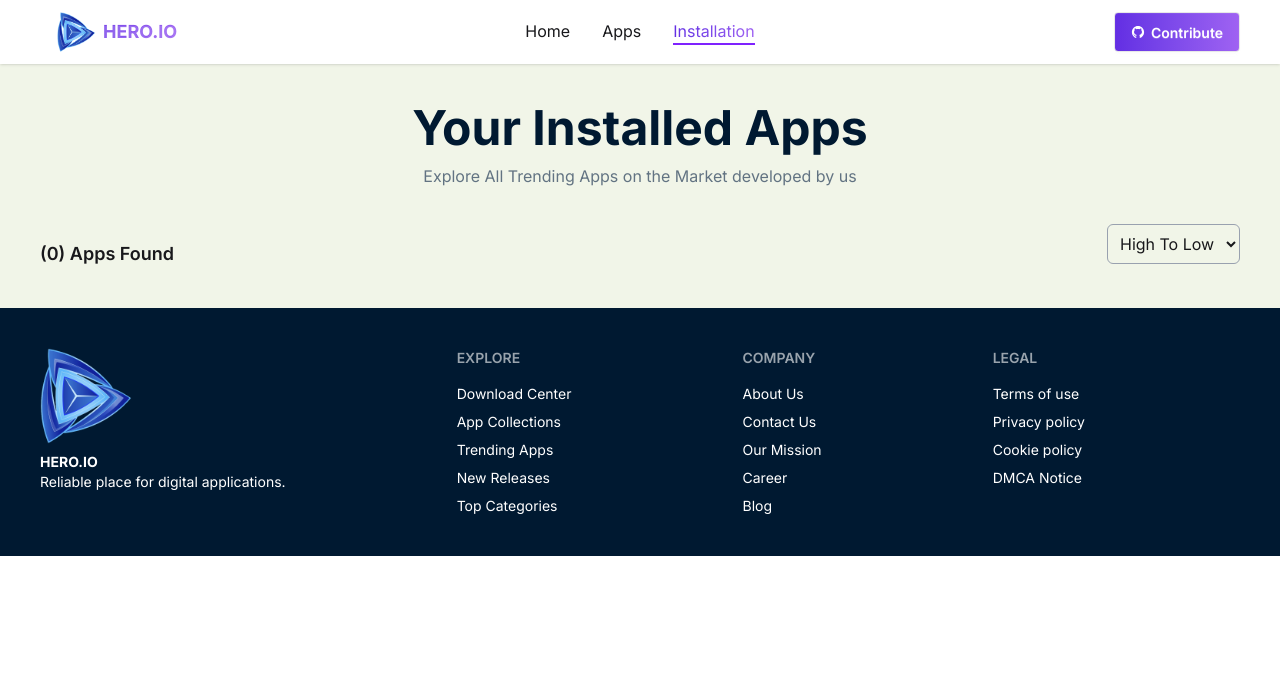
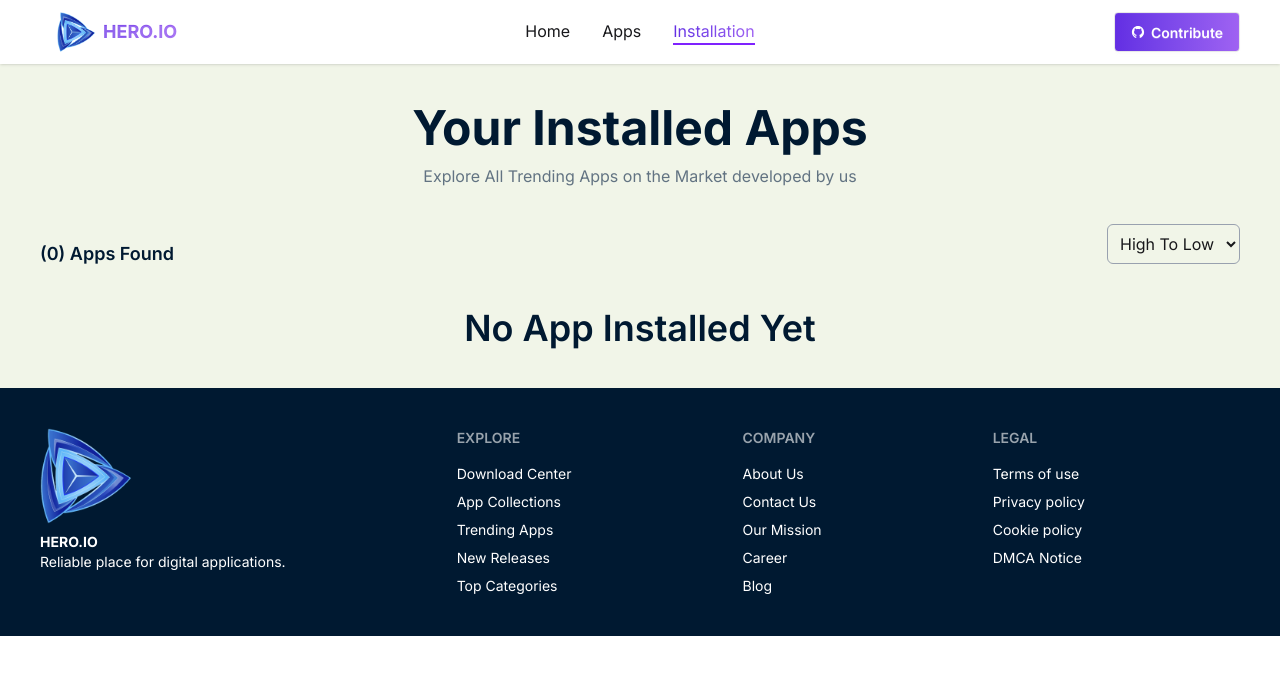
Before and after one commit to Ibne-Shahid/b12-a08-hero-apps, a React (Vite) app: page /installedApps in a window 1280 px wide. Shown: the top 674 px of the page. Built offline with nearby package versions, Linux system fonts and the light colour scheme.

Commit message:
installation page modified

```diff
--- a/src/pages/InstalledApps.jsx
+++ b/src/pages/InstalledApps.jsx
@@ -45,14 +45,14 @@ const InstalledApps = () => {
       <h1 className='text-[#001931] font-bold text-4xl lg:text-5xl text-center'>Your Installed Apps</h1>
       <p className='text-[#627382] text-center mt-3 text-sm md:text-base'>Explore All Trending Apps on the Market developed by us</p>
       <div className='flex justify-between items-center mt-8'>
-        <p className='mt-5 text-lg font-semibold'>({installedAppsData.length}) Apps Found</p>
+        <p className='text-[#001931] mt-5 text-lg font-semibold'>({installedAppsData.length}) Apps Found</p>
         <select value={sortOrder} onChange={e => setSortOrder(e.target.value)} className='border border-gray-400 p-2 rounded-md'>
           <option value='High'>High To Low</option>
           <option value='Low'>Low To High</option>
         </select>
       </div>
 
-      {loading ? <Loader></Loader> : error ? <AppError></AppError> : installedAppsData.map(app => <InsApps key={app?.id} app={app} handleUnInstall={handleUnInstall}></InsApps>)}
+      {loading ? <Loader></Loader> : error ? <AppError></AppError> : installedAppsData.length<=0? <p className='text-[#001931] text-center mt-10 text-2xl md:text-4xl font-semibold'>No App Installed Yet</p> : installedAppsData.map(app => <InsApps key={app?.id} app={app} handleUnInstall={handleUnInstall}></InsApps>)}
 
     </div>
   )
```
